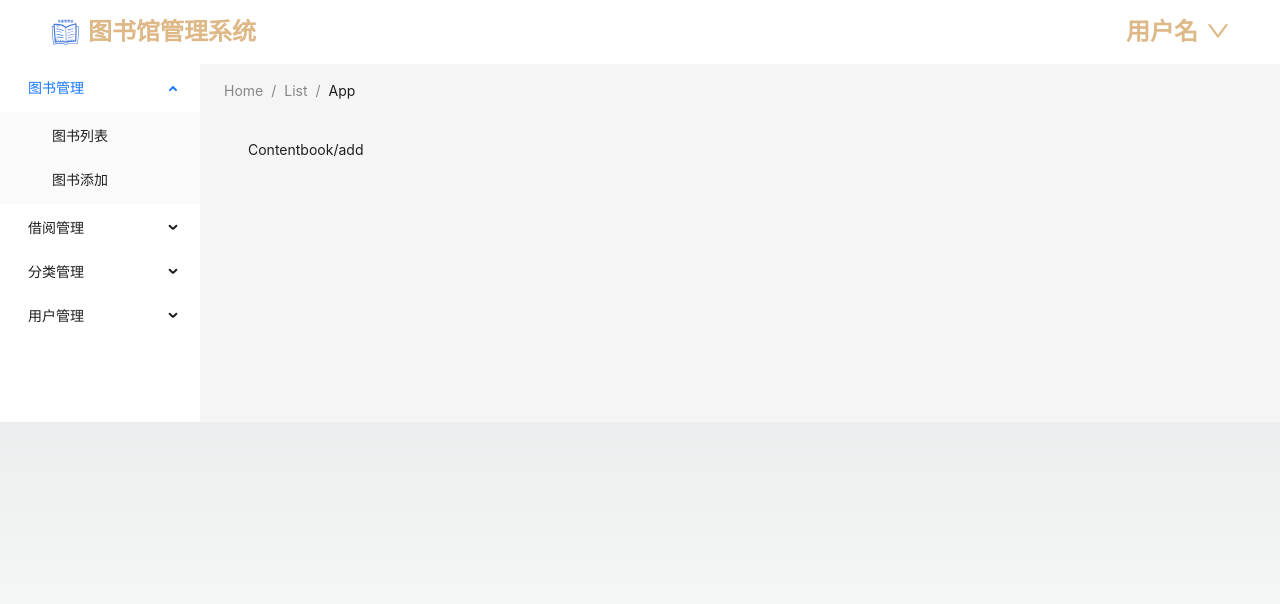
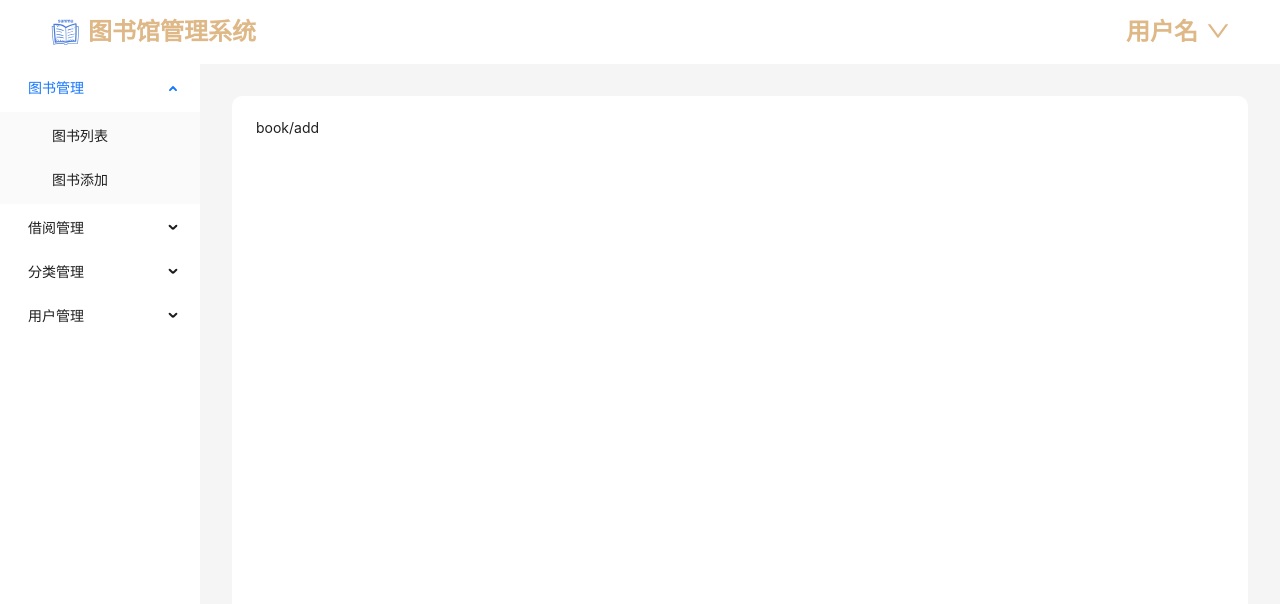
Before and after one commit to pdd1996/book-admin-react, a Next.js app: page /book/add in a window 1280 px wide. Shown: the top 604 px of the page. Built offline with nearby package versions, Linux system fonts and the light colour scheme.

Commit message:
修改 - 对Layout布局进行修改

```diff
--- a/src/components/Layout/index.module.css
+++ b/src/components/Layout/index.module.css
@@ -17,3 +17,17 @@
 .user {
     float: right;
 }
+
+.sectionSider {
+    height: calc(100vh - 64px);
+}
+
+.sectionContent {
+    padding: 32px;
+}
+
+.content {
+    background-color: #fff;
+    border-radius: 10px;
+    padding: 24px;
+}
--- a/src/components/Layout/index.tsx
+++ b/src/components/Layout/index.tsx
@@ -1,11 +1,9 @@
-import { Breadcrumb, Layout as AntdLayout, Menu, MenuProps, Dropdown, Space } from 'antd';
+import React, { ReactNode } from 'react';
+import { Layout as AntdLayout, Menu, MenuProps, Dropdown, Space } from 'antd';
 import { DownOutlined } from '@ant-design/icons';
 import { useRouter } from 'next/router';
-import React from 'react';
 import Image from 'next/image'
 import styles from './index.module.css';
-
-
 
 const { Header, Content, Sider } = AntdLayout;
 
@@ -59,7 +57,7 @@ const USER_ITEMS = [
   },
 ];
 
-export function Layout({ children }) {
+export function Layout({ children }: { children: ReactNode }) {
   const router = useRouter();
   const handleMenuClick: MenuProps['onClick'] = (e) => {
     console.log('click ', e);
@@ -75,17 +73,17 @@ export function Layout({ children }) {
           <span className={styles.user}>
             <Dropdown menu={{ items: USER_ITEMS }}>
               <a onClick={(e) => e.preventDefault()}>
-                  <Space>
-                    用户名
-                    <DownOutlined />
-                  </Space>
+                <Space>
+                  用户名
+                  <DownOutlined />
+                </Space>
               </a>
             </Dropdown>
           </span>
 
         </div>
       </Header>
-      <AntdLayout>
+      <AntdLayout className={styles.sectionSider}>
         <Sider width={200}>
           <Menu
             mode="inline"
@@ -96,21 +94,11 @@ export function Layout({ children }) {
             onClick={handleMenuClick}
           />
         </Sider>
-        <AntdLayout style={{ padding: '0 24px 24px' }}>
-          <Breadcrumb style={{ margin: '16px 0' }}>
-            <Breadcrumb.Item>Home</Breadcrumb.Item>
-            <Breadcrumb.Item>List</Breadcrumb.Item>
-            <Breadcrumb.Item>App</Breadcrumb.Item>
-          </Breadcrumb>
-          <Content
-            style={{
-              padding: 24,
-              margin: 0,
-              minHeight: 280,
-            }}
-          >
-            Content
-            {children}
+        <AntdLayout className={styles.sectionContent}>
+          <Content className={styles.content}>
+            <main>
+              {children}
+            </main>
           </Content>
         </AntdLayout>
       </AntdLayout>
```
